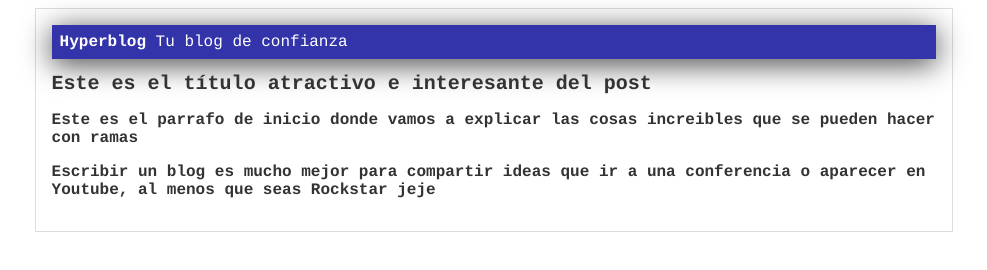
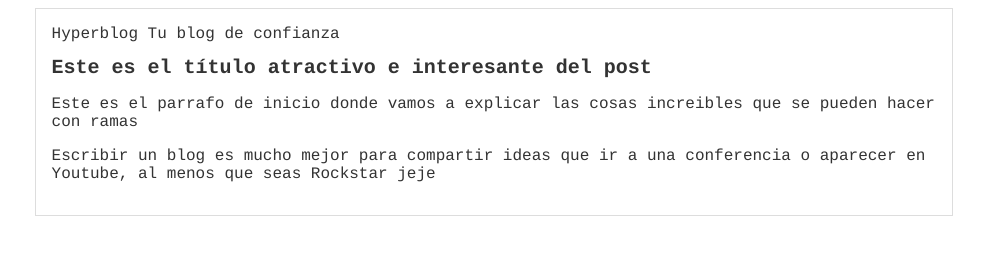
Before and after one commit to JFernando12/hyperblog, a plain HTML site: page index.html in a window 1280 px wide. Shown: the whole page, without its empty margins (146-1133 px from the left). Drawn offline with Linux system fonts and the light colour scheme.

Commit message:
No se que pasó jeje

```diff
--- a/css/style.css
+++ b/css/style.css
@@ -1,34 +1,16 @@
-body
-{
+body {
     color: #333;
     text-align: center;
-    font-family: Courier;
-}
-
-#cabecera
-{
-    background: #33A;
-    box-shadow: 0px 5px 30px rgba(0, 0, 0, 0.75);
-    color: white;
-    margin: 0;
-    padding: 0.5em;
+    font-family: Courier ;
 }
 
 #container
 {
     width: 70%;
     padding: 1em;
-    font-weight: bold;
     text-align: left;
     border: 1px solid #ddd;
     margin: 0 auto;
-}
-
-#container #tagline
-{
-    padding: 1em 0 0 0;
-    font-weight: normal;
-    font-size: 0.8;
 }
 
 #container h1
```
